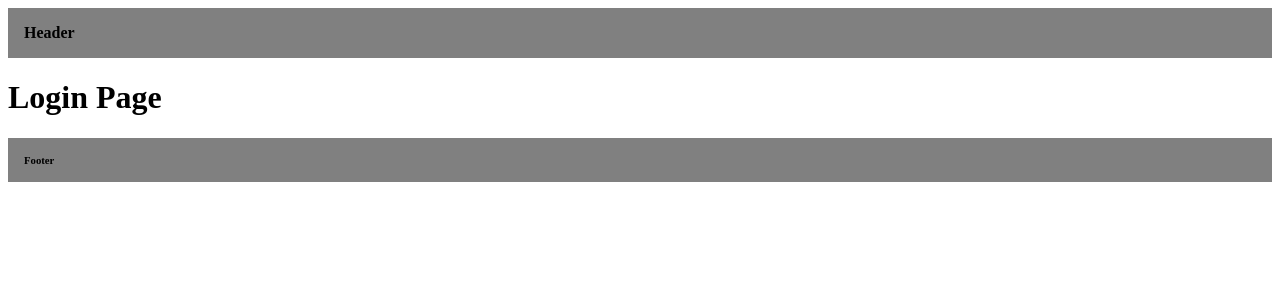
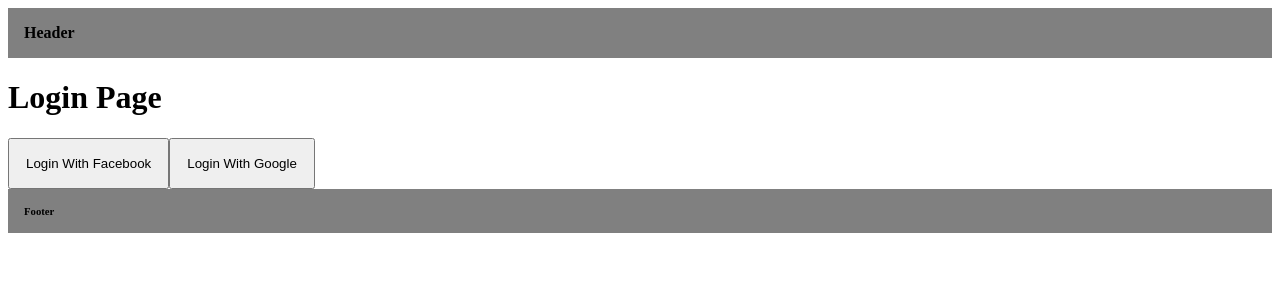
Before and after one commit to GHOST-Aram/next-js-series, a Next.js app: page /login in a window 1280 px wide. Shown: the top 300 px of the page. Built offline with nearby package versions, Linux system fonts and the light colour scheme.

Commit message:
feat:  Create a Nested Group Layout
      - A Layout for nested routes

```diff
--- /dev/null
+++ b/src/app/(auth)/(with-auth-layout)/layout.tsx
@@ -0,0 +1,21 @@
+export const AuthLayout = ({ children }: LayoutProps) =>{
+    return (
+        <div>
+            {children}
+            <div>
+                <button style={{ padding: '1rem'}}>
+                    Login With Facebook
+                </button>
+                <button style={{ padding: '1rem'}}>
+                    Login With Google
+                </button>
+            </div>
+        </div>
+    )
+}
+
+interface LayoutProps{
+    children: React.ReactNode
+}
+
+export default AuthLayout
```
Also changed, not shown: src/app/(auth)/(with-auth-layout)/login/page.tsx (renamed from src/app/(auth)/login/page.tsx), src/app/(auth)/(with-auth-layout)/register/page.tsx (renamed from src/app/(auth)/register/page.tsx).
